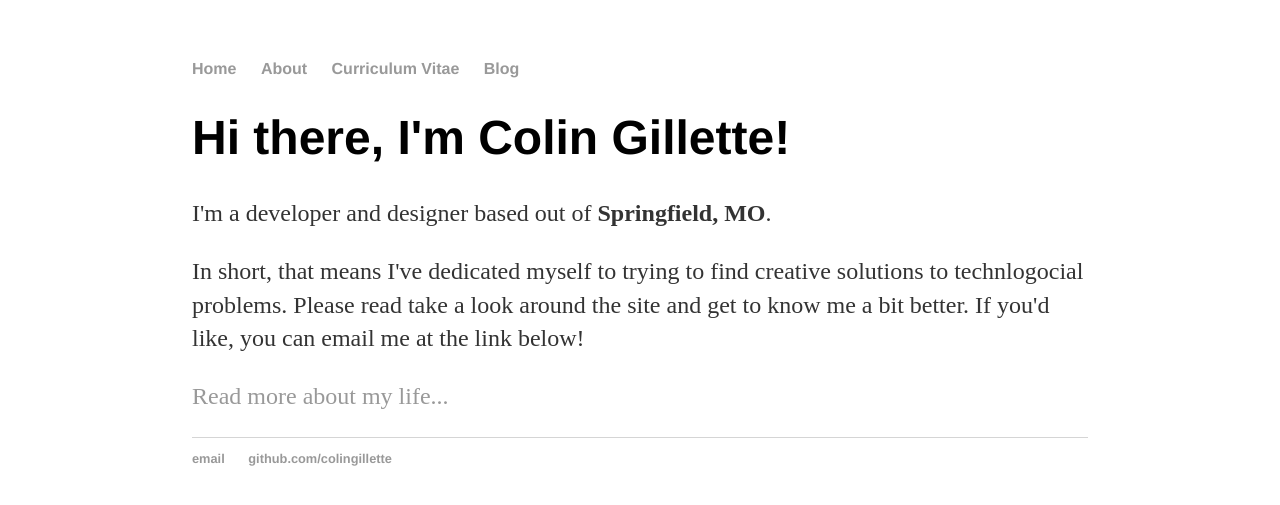
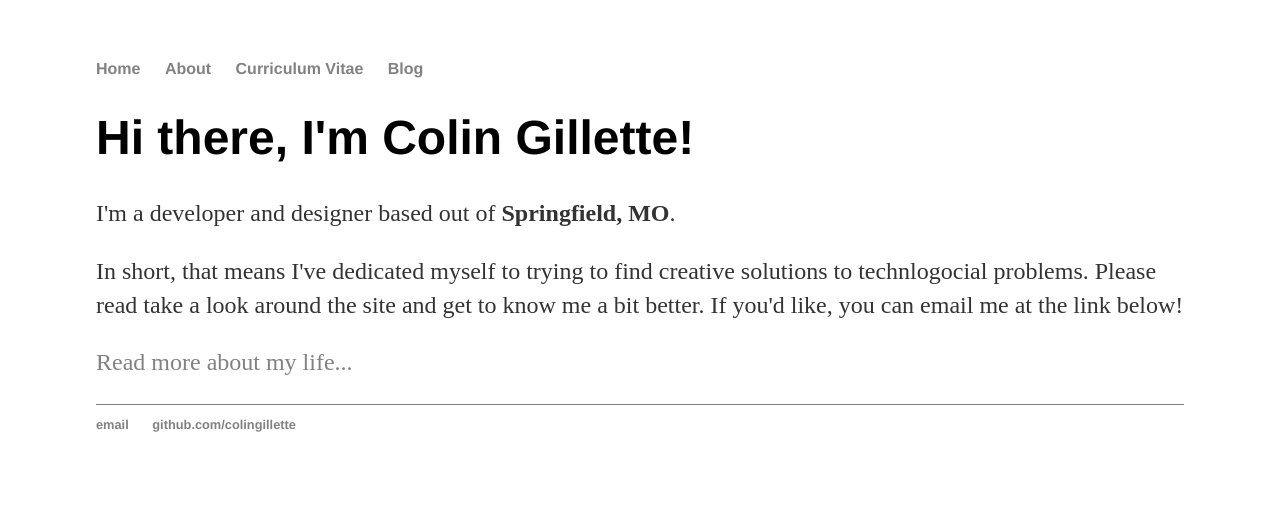
Before and after one commit to colingillette/colingillette.github.io, a Jekyll site: the page built from index.html, in a window 1280 px wide. Shown: the top 505 px of the page. Built offline with Jekyll 4.4.1, drawn with Linux system fonts in a browser that asks for light colours.

Commit message:
slight style changes to fonts and margins

```diff
--- a/css/main.css
+++ b/css/main.css
@@ -1,35 +1,42 @@
 body {
     margin: 60px auto;
-    width: 70%;
+    width: 85%;
 }
+
 nav ul, footer ul {
     font-family:'Helvetica', 'Arial', 'Sans-Serif';
     padding: 0px;
     list-style: none;
     font-weight: bold;
 }
+
 nav ul li, footer ul li {
     display: inline;
     margin-right: 20px;
 }
+
 a {
     text-decoration: none;
-    color: #999;
+    color: rgb(131, 129, 129);
 }
+
 a:hover {
     text-decoration: underline;
 }
+
 h1 {
     font-size: 3em;
     font-family:'Helvetica', 'Arial', 'Sans-Serif';
 }
+
 p {
     font-size: 1.5em;
     line-height: 1.4em;
     color: #333;
 }
+
 footer {
-    border-top: 1px solid #d5d5d5;
+    border-top: 1px solid rgb(131, 129, 129);
     font-size: .8em;
 }
 
```
